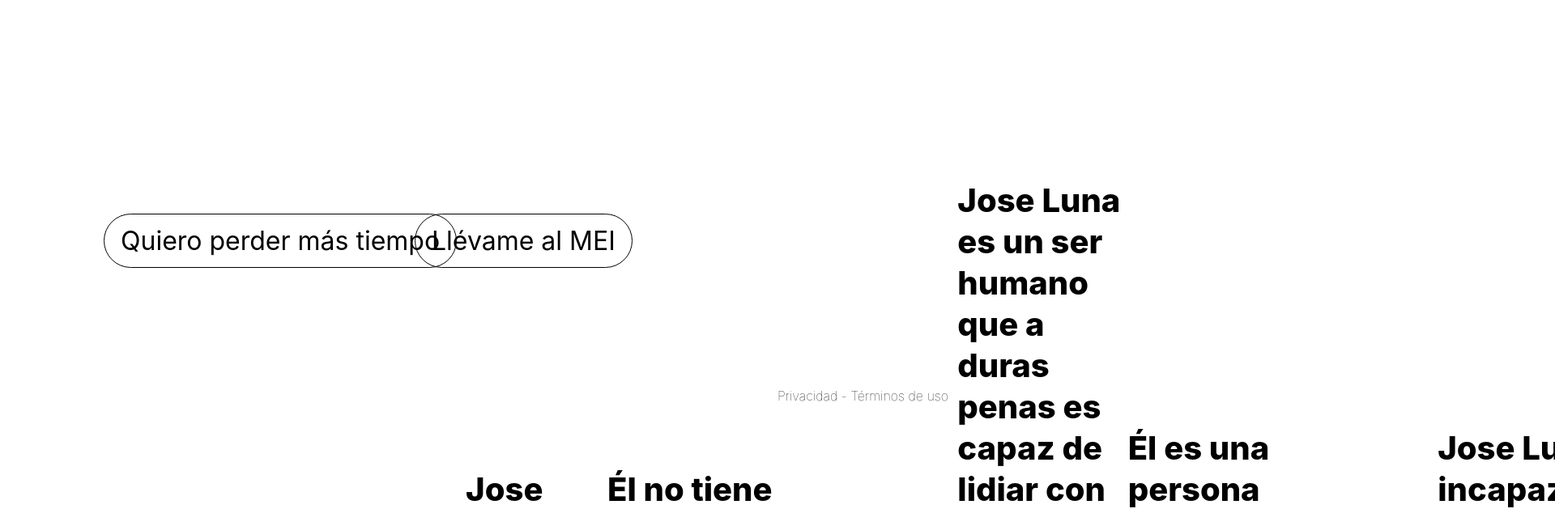
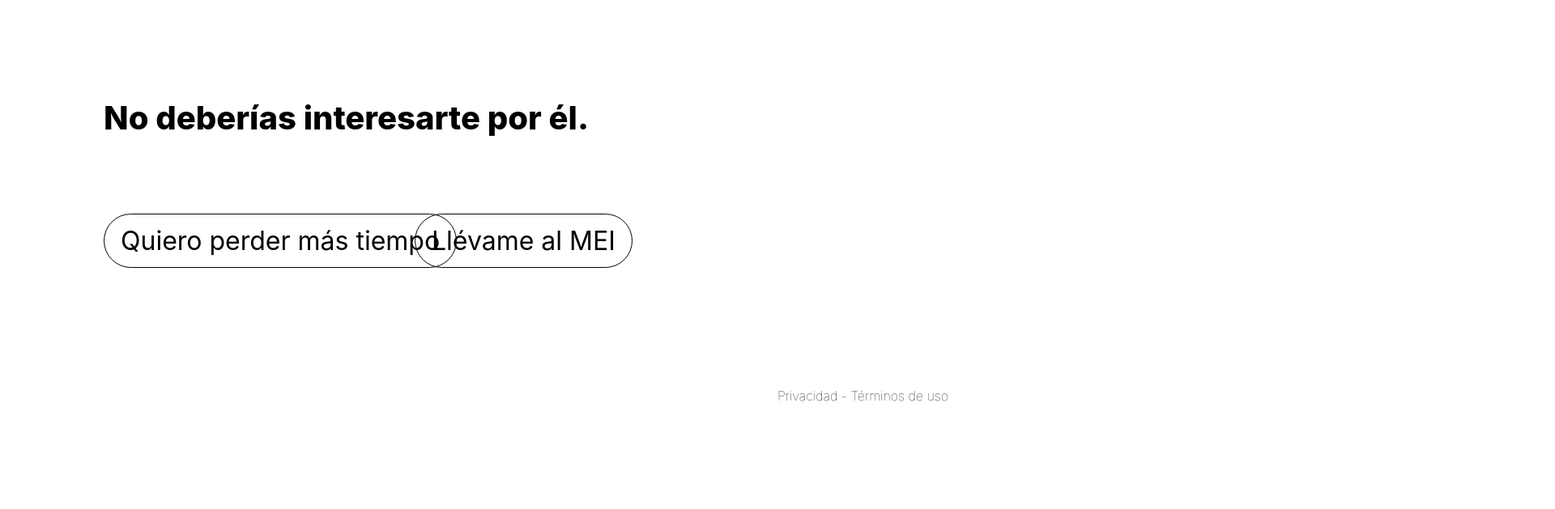
Before and after one commit to occheca/advaita, a React (Create React App) app: page / in a window 1280 px wide. Shown: the part 280-909 px from the top of the page at 81% size, 1920 px wide, since content can reach past the window. After the commit the page ends 800 px from the top, so only its background shows below. Built offline with nearby package versions, Linux system fonts and the light colour scheme.

Commit message:
Phrases loop

```diff
--- a/src/components/Phrases-container.js
+++ b/src/components/Phrases-container.js
@@ -1,4 +1,6 @@
 import './Phrases-container.css';
+
+import React, { useState } from 'react';
 
 const arrPhrases = [
     "Jose Luna es irrelevante.",
@@ -20,24 +22,23 @@ const arrPhrases = [
     "Jose Luna estuvo en un túnel muy oscuro donde solo encontró una tenue luz interior."
 ]
 
+/*
 const delay = (ms) => new Promise(
     resolve => setTimeout(resolve, ms)
 );
+*/
 
 function Phrases(){
+    //https://es.reactjs.org/docs/hooks-state.html
+
+    const [count, setCount] = useState(0);
+
+    let myTimeout = setTimeout(()=>setCount(count+1), 4000);
+
     return (
         <div>
             <div className="Phrases">
-
-                {arrPhrases.map(phrase => (
-                    <span>
-
-                        {phrase}
-
-                    </span>
-                ))}
-
-
+                {arrPhrases[count]}
             </div>
 
             <div className="Button">
```
